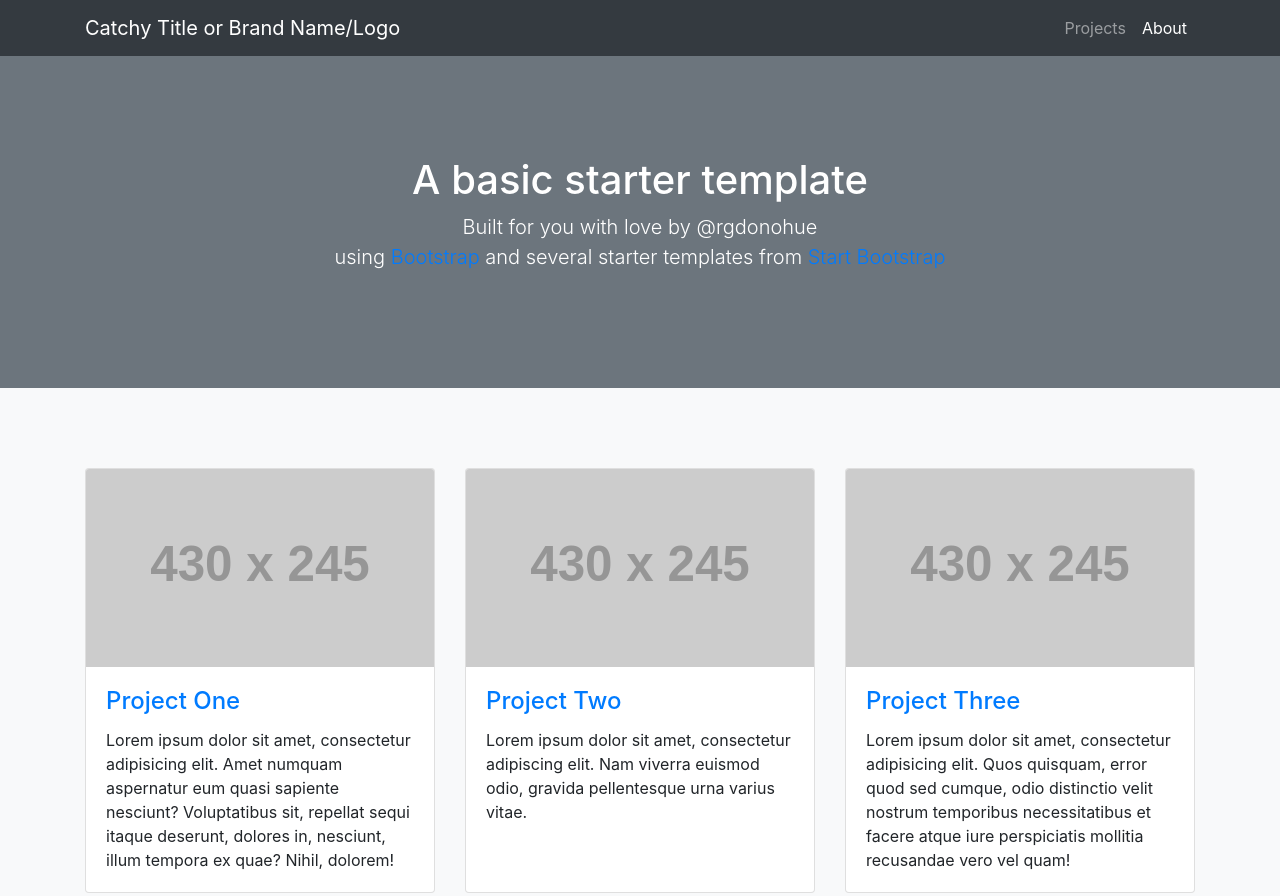
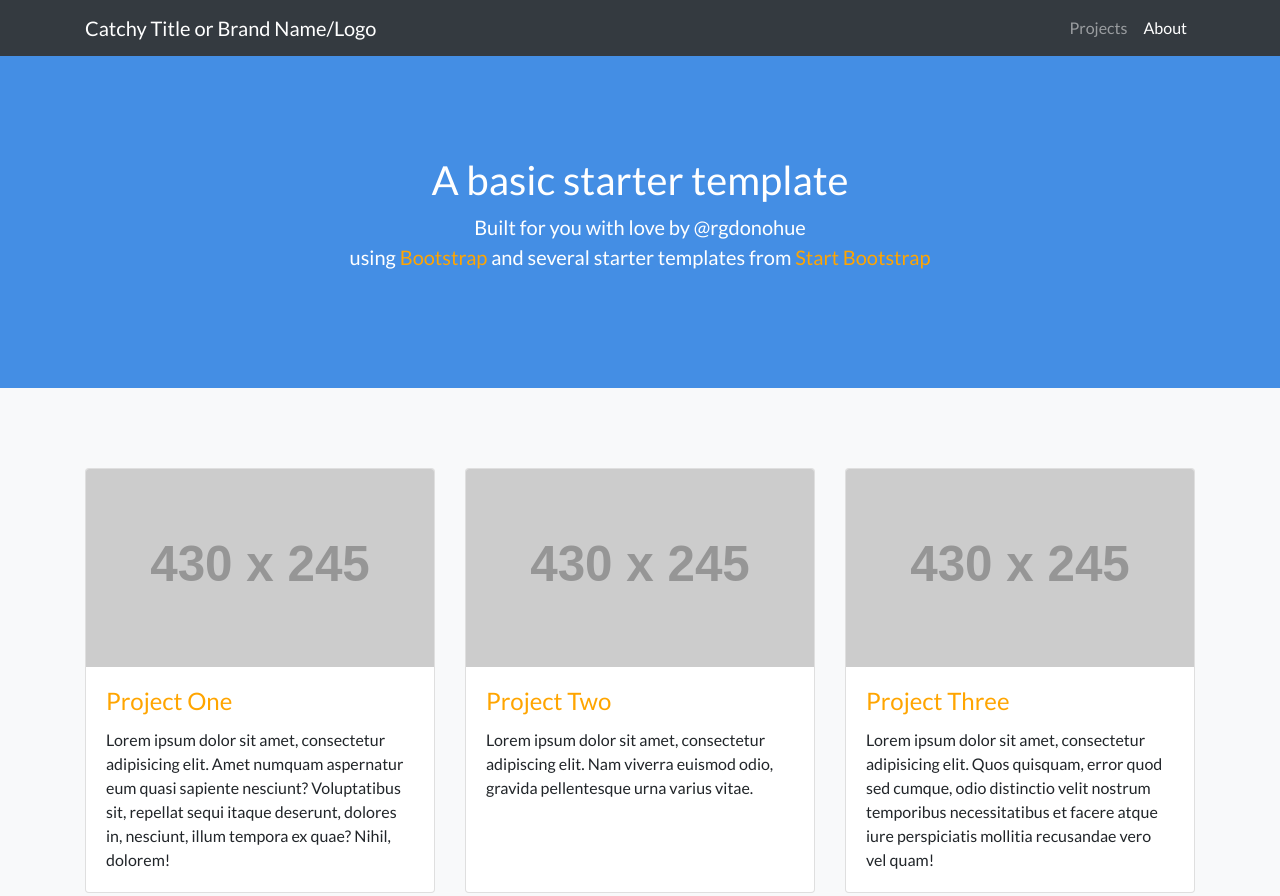
Before and after one commit to grauner/map673-Portfolio-, a plain HTML site: page lesson-template/index.html in a window 1280 px wide. Shown: the top 896 px of the page. Drawn offline with Linux system fonts and the light colour scheme; placeholder pictures from the web are drawn by us.

Commit message:
lesson cont

```diff
--- a/lesson-template/css/styles.css
+++ b/lesson-template/css/styles.css
@@ -5,11 +5,14 @@
  */
 
 body {
-  /* apply custom rules to the body here */
+  font-family: Lato; /* apply custom rules to the body here */
 }
-
+a {
+  color: orange;
+}
 header {
   padding: 154px 0 100px;
+  background-color: #448ee4;
 }
 
 /* media query when the media is wider than 992px */
--- a/lesson-template/index.html
+++ b/lesson-template/index.html
@@ -20,6 +20,7 @@
     <link href="https://fonts.googleapis.com/css?family=Lato" rel="stylesheet">
 
     <!-- Custom styles for this template -->
+    <link href="https://fonts.googleapis.com/css?family=Lato" rel="stylesheet">
     <link href="css/styles.css" rel="stylesheet">
 
   </head>
@@ -47,7 +48,7 @@
     </nav>
 
     <!-- Welcome Section -->
-    <header class="bg-secondary text-white">
+    <header class="text-white">
       <div class="container text-center">
         <h1>A basic starter template</h1>
         <p class="lead">Built for you with love by @rgdonohue<br> using <a href="https://getbootstrap.com/">Bootstrap</a> and several starter templates from <a href="https://startbootstrap.com/">Start Bootstrap</a></p>
```
